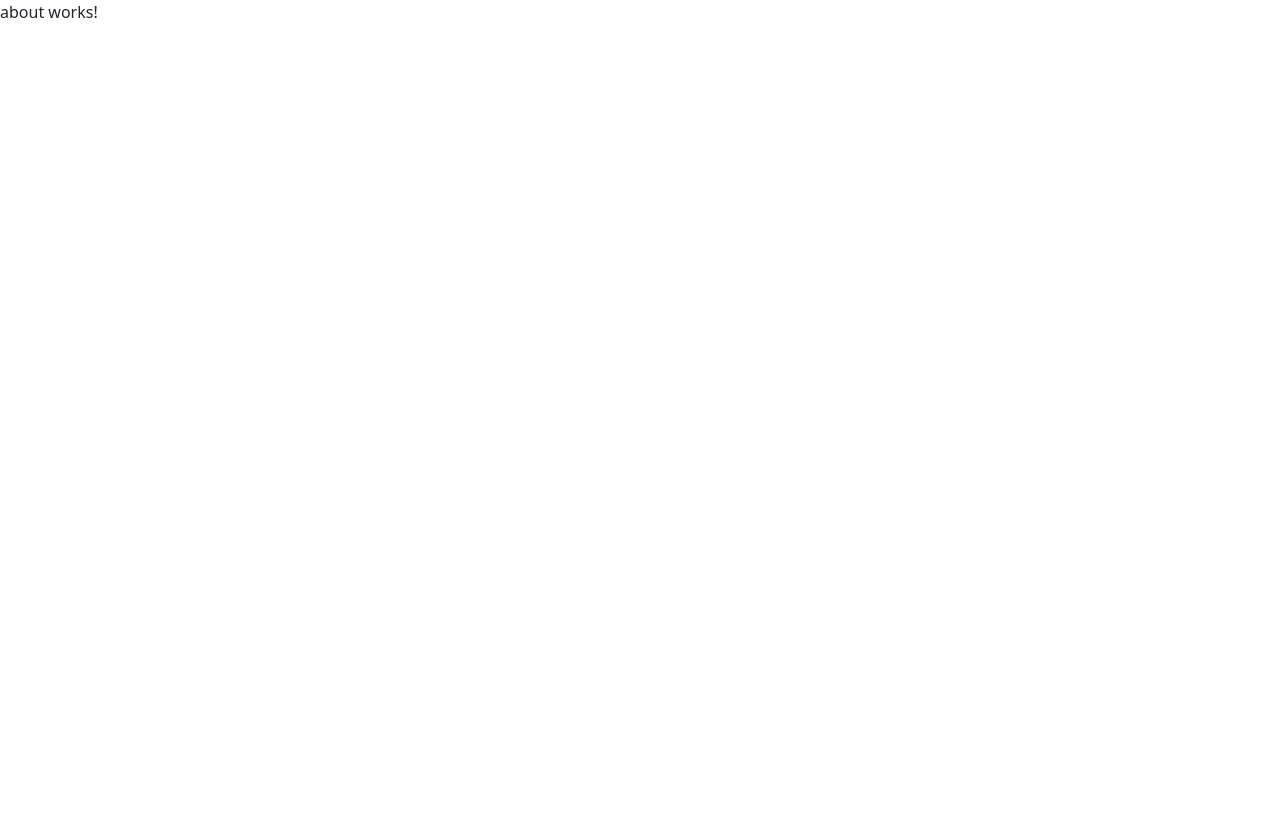
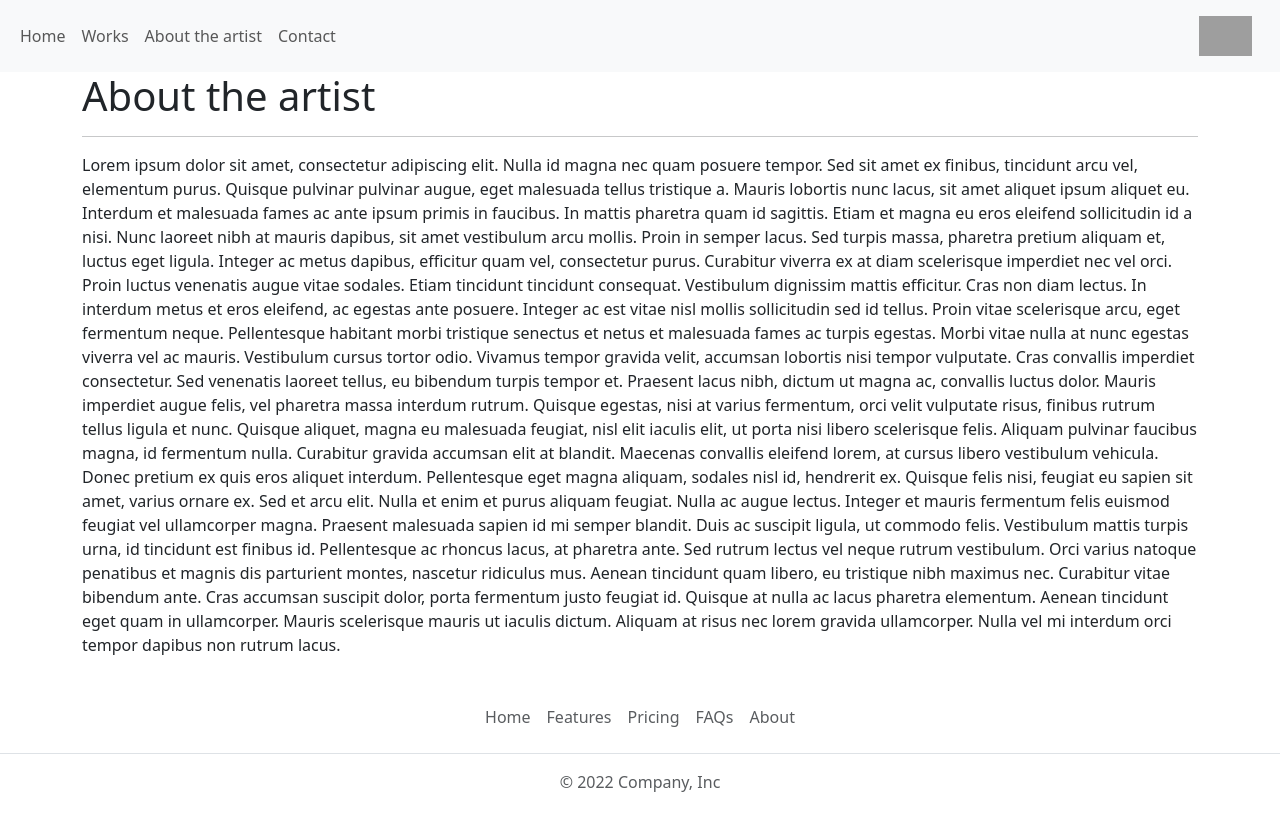
Before and after one commit to DaniWalkington/ymf-website, an Angular app: page /about in a window 1280 px wide. Shown: the top 830 px of the page. Before the commit the page ends 800 px from the top, so only its background shows below. Built offline with nearby package versions, Linux system fonts and the light colour scheme; grey boxes are pictures that could not be loaded.

Commit message:
add navbar, footer, content in about html

```diff
--- a/src/app/components/pages/about/about.component.html
+++ b/src/app/components/pages/about/about.component.html
@@ -1 +1,49 @@
-<p>about works!</p>
+<app-navbar />
+<div class="container">
+  <h1 class="about">About the artist</h1>
+  <hr />
+  <p class="about">
+    Lorem ipsum dolor sit amet, consectetur adipiscing elit. Nulla id magna nec
+    quam posuere tempor. Sed sit amet ex finibus, tincidunt arcu vel, elementum
+    purus. Quisque pulvinar pulvinar augue, eget malesuada tellus tristique a.
+    Mauris lobortis nunc lacus, sit amet aliquet ipsum aliquet eu. Interdum et
+    malesuada fames ac ante ipsum primis in faucibus. In mattis pharetra quam id
+    sagittis. Etiam et magna eu eros eleifend sollicitudin id a nisi. Nunc
+    laoreet nibh at mauris dapibus, sit amet vestibulum arcu mollis. Proin in
+    semper lacus. Sed turpis massa, pharetra pretium aliquam et, luctus eget
+    ligula. Integer ac metus dapibus, efficitur quam vel, consectetur purus.
+    Curabitur viverra ex at diam scelerisque imperdiet nec vel orci. Proin
+    luctus venenatis augue vitae sodales. Etiam tincidunt tincidunt consequat.
+    Vestibulum dignissim mattis efficitur. Cras non diam lectus. In interdum
+    metus et eros eleifend, ac egestas ante posuere. Integer ac est vitae nisl
+    mollis sollicitudin sed id tellus. Proin vitae scelerisque arcu, eget
+    fermentum neque. Pellentesque habitant morbi tristique senectus et netus et
+    malesuada fames ac turpis egestas. Morbi vitae nulla at nunc egestas viverra
+    vel ac mauris. Vestibulum cursus tortor odio. Vivamus tempor gravida velit,
+    accumsan lobortis nisi tempor vulputate. Cras convallis imperdiet
+    consectetur. Sed venenatis laoreet tellus, eu bibendum turpis tempor et.
+    Praesent lacus nibh, dictum ut magna ac, convallis luctus dolor. Mauris
+    imperdiet augue felis, vel pharetra massa interdum rutrum. Quisque egestas,
+    nisi at varius fermentum, orci velit vulputate risus, finibus rutrum tellus
+    ligula et nunc. Quisque aliquet, magna eu malesuada feugiat, nisl elit
+    iaculis elit, ut porta nisi libero scelerisque felis. Aliquam pulvinar
+    faucibus magna, id fermentum nulla. Curabitur gravida accumsan elit at
+    blandit. Maecenas convallis eleifend lorem, at cursus libero vestibulum
+    vehicula. Donec pretium ex quis eros aliquet interdum. Pellentesque eget
+    magna aliquam, sodales nisl id, hendrerit ex. Quisque felis nisi, feugiat eu
+    sapien sit amet, varius ornare ex. Sed et arcu elit. Nulla et enim et purus
+    aliquam feugiat. Nulla ac augue lectus. Integer et mauris fermentum felis
+    euismod feugiat vel ullamcorper magna. Praesent malesuada sapien id mi
+    semper blandit. Duis ac suscipit ligula, ut commodo felis. Vestibulum mattis
+    turpis urna, id tincidunt est finibus id. Pellentesque ac rhoncus lacus, at
+    pharetra ante. Sed rutrum lectus vel neque rutrum vestibulum. Orci varius
+    natoque penatibus et magnis dis parturient montes, nascetur ridiculus mus.
+    Aenean tincidunt quam libero, eu tristique nibh maximus nec. Curabitur vitae
+    bibendum ante. Cras accumsan suscipit dolor, porta fermentum justo feugiat
+    id. Quisque at nulla ac lacus pharetra elementum. Aenean tincidunt eget quam
+    in ullamcorper. Mauris scelerisque mauris ut iaculis dictum. Aliquam at
+    risus nec lorem gravida ullamcorper. Nulla vel mi interdum orci tempor
+    dapibus non rutrum lacus.
+  </p>
+</div>
+<app-footer />
```
